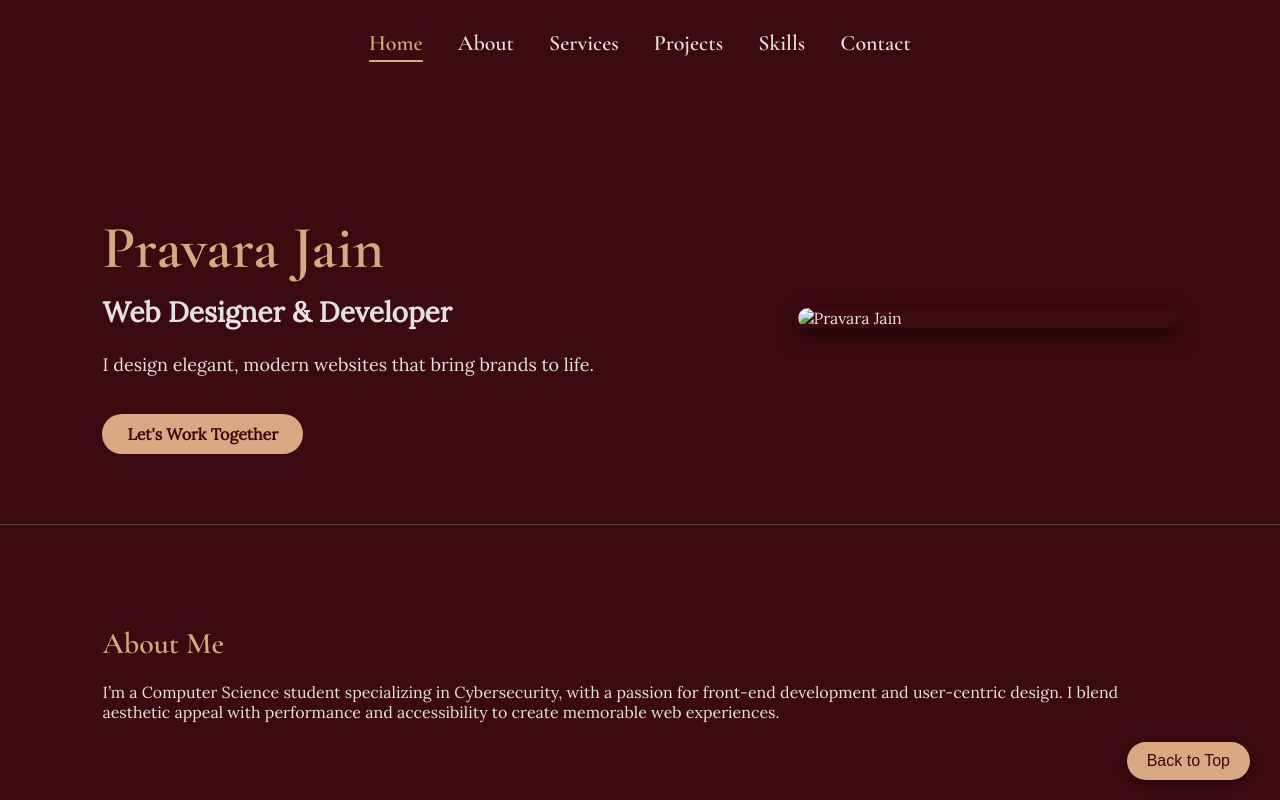
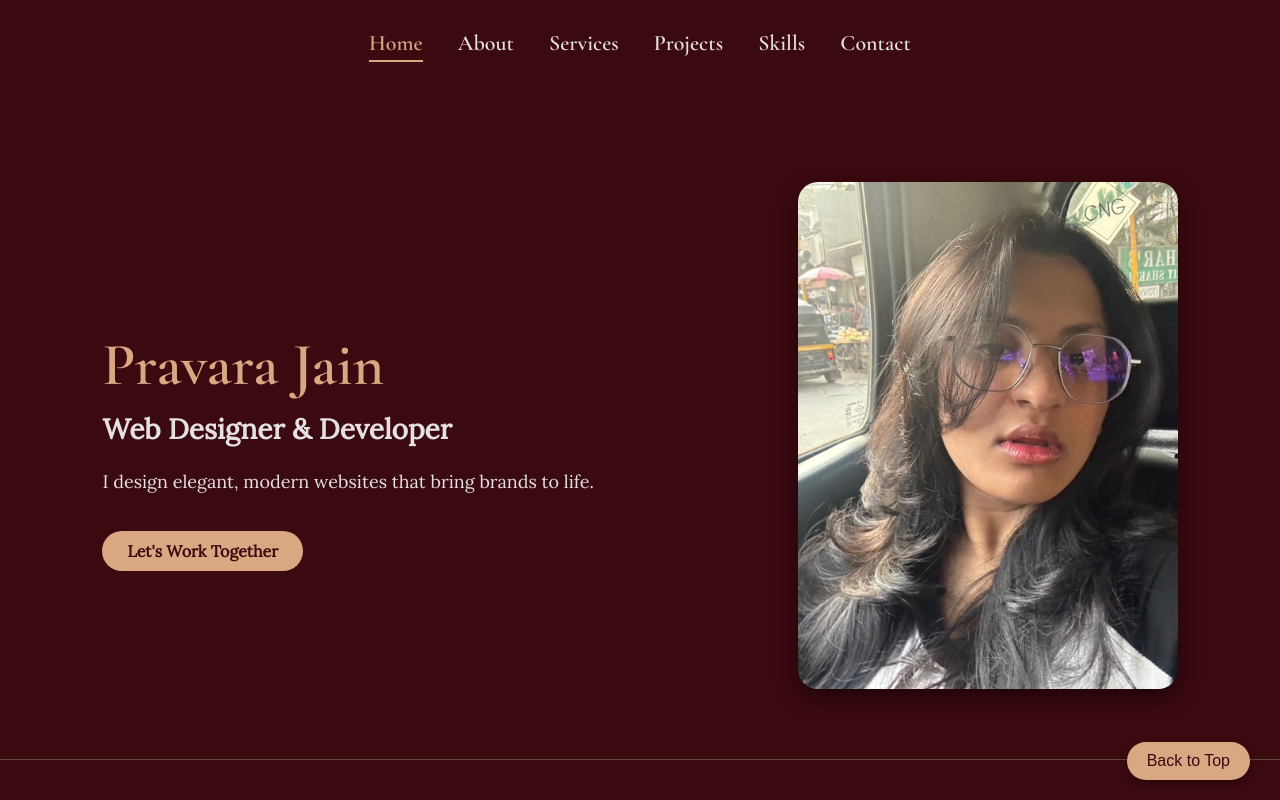
Before and after one commit to Pravara-design/myportfolio, a plain HTML site: page index.html in a window 1280 px wide. Shown: the top 800 px of the page. Drawn offline with nearby package versions, Linux system fonts and the light colour scheme.

Commit message:
Update index.html

```diff
--- a/index.html
+++ b/index.html
@@ -206,7 +206,7 @@
       <p>I design elegant, modern websites that bring brands to life.</p>
       <a href="#contact" class="button">Let's Work Together</a>
     </div>
-    <img src="IMG_6872.jpg" alt="Pravara Jain">
+    <img src="profile.jpg" alt="Pravara Jain">
   </section>
 
   <!-- About -->
```
